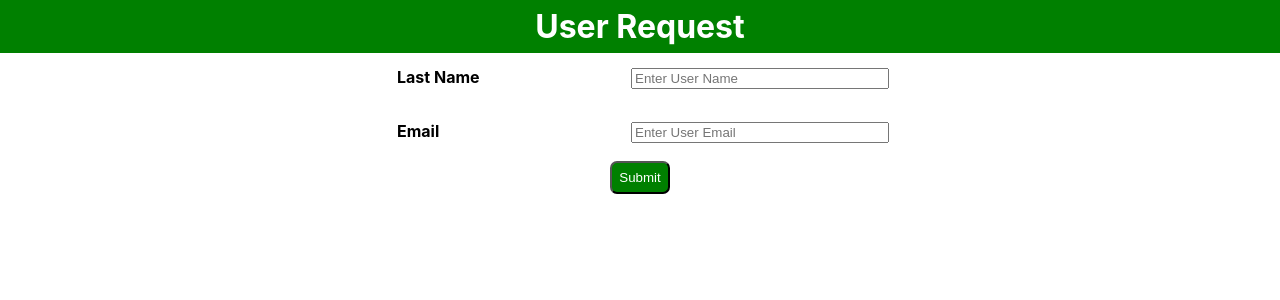
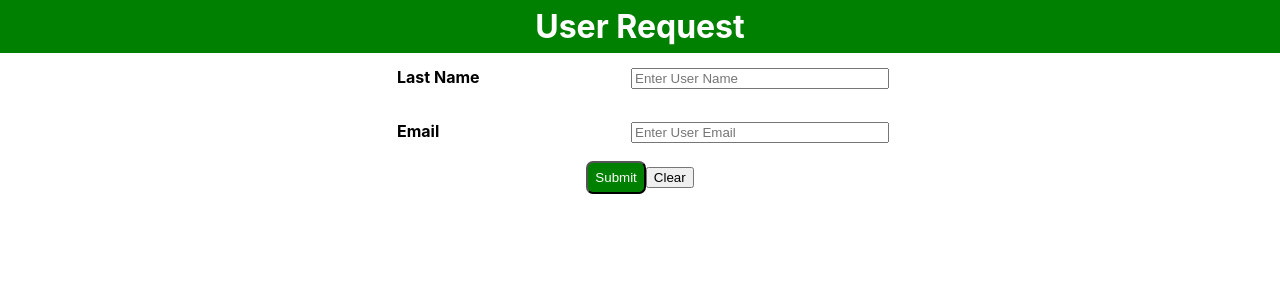
Before and after one commit to bradpritchett/ASCC, a React (Create React App) app: page / in a window 1280 px wide. Shown: the top 300 px of the page. Built offline with nearby package versions, Linux system fonts and the light colour scheme.

Commit message:
Updated package.json for gh pages

```diff
--- a/package.json
+++ b/package.json
@@ -2,6 +2,7 @@
   "name": "ascc",
   "version": "0.1.0",
   "private": true,
+  "homepage": "http://bradpritchett.github.io/ASCC",
   "dependencies": {
     "@testing-library/jest-dom": "^5.11.4",
     "@testing-library/react": "^11.1.0",
--- a/src/components/Request.js
+++ b/src/components/Request.js
@@ -36,6 +36,7 @@ const Request = () => {
 						<input type="text" placeholder="Enter User Email" onChange={event => setSearchEmail(event.target.value)} name="email" />
 					</div>
 					<input type="submit" value="Submit"></input>
+					<input type="button" value="Clear"></input>
 				</form>
 			</div>
 			<div>
```
